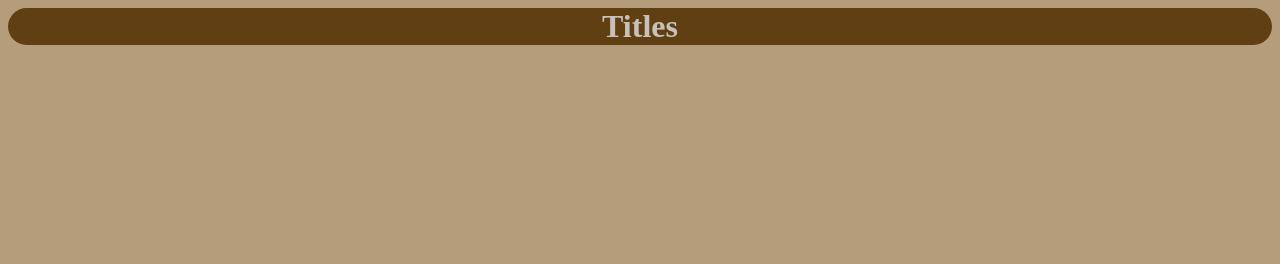
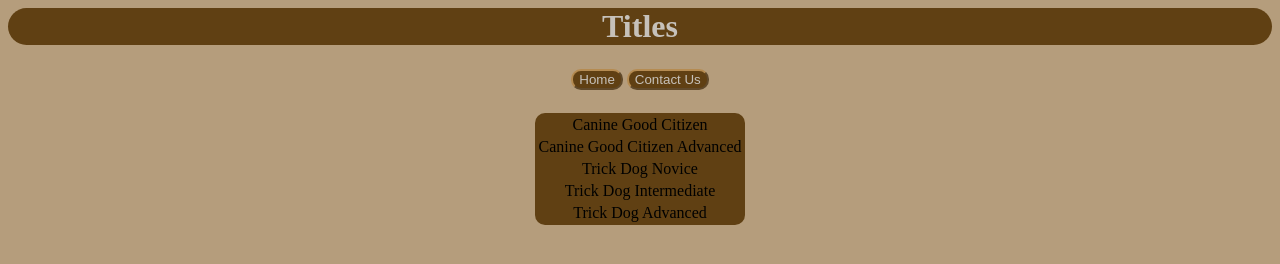
Before and after one commit to charliethecollie/charliethecollie.github.io, a plain HTML site: page titles.html in a window 1280 px wide. Drawn offline with Linux system fonts and the light colour scheme.

Commit message:
Update site

```diff
--- a/stylesheet.css
+++ b/stylesheet.css
@@ -6,6 +6,26 @@ h1{
 }
 body{
 	background-color: B59D7C;
+}
+table{
+	margin-left: auto;
+	margin-right: auto;
+}
+table.nav{
+	padding-bottom: 20px;
+}
+table.titles{
+	text-align: center;
+	background-color: 604013;
+	border-radius: 10px 10px 10px 10px;
+}
+
+button{
+	border-width: 2px;
+	border-color: B58B51;
+	border-radius: 10px 10px 10px 10px;
+	background-color: 604013;
+	color: C6C1BA;
 }
 * {box-sizing:border-box}
 
@@ -71,8 +91,8 @@ body{
 /* The dots/bullets/indicators */
 .dot {
   cursor: pointer;
-  height: 10px;
-  width: 10px;
+  height: 8px;
+  width: 8px;
   margin: 0 2px;
   background-color: #bbb;
   border-radius: 50%;
--- a/titles.html
+++ b/titles.html
@@ -5,5 +5,32 @@
 	</head>
 	<body>
 		<h1>Titles</h1>
+		<table class="nav">
+			<tr>
+				<td>
+					<a href="index.html"><button>Home</button></a>
+				</td>
+				<td>
+					<button> Contact Us</button>
+				</td>
+			</tr>
+		</table>
+		<table class="titles">
+			<tr>
+				<td>Canine Good Citizen</td>
+			</tr>
+			<tr>
+				<td>Canine Good Citizen Advanced</td>
+			</tr>
+			<tr>
+				<td>Trick Dog Novice</td>
+			</tr>
+			<tr>
+				<td>Trick Dog Intermediate</td>
+			</tr>
+			<tr>
+				<td>Trick Dog Advanced</td>
+			</tr>
+		</table>
 	</body>
 </html>
```
Also changed, not shown: index.html (+27 -3 lines).
